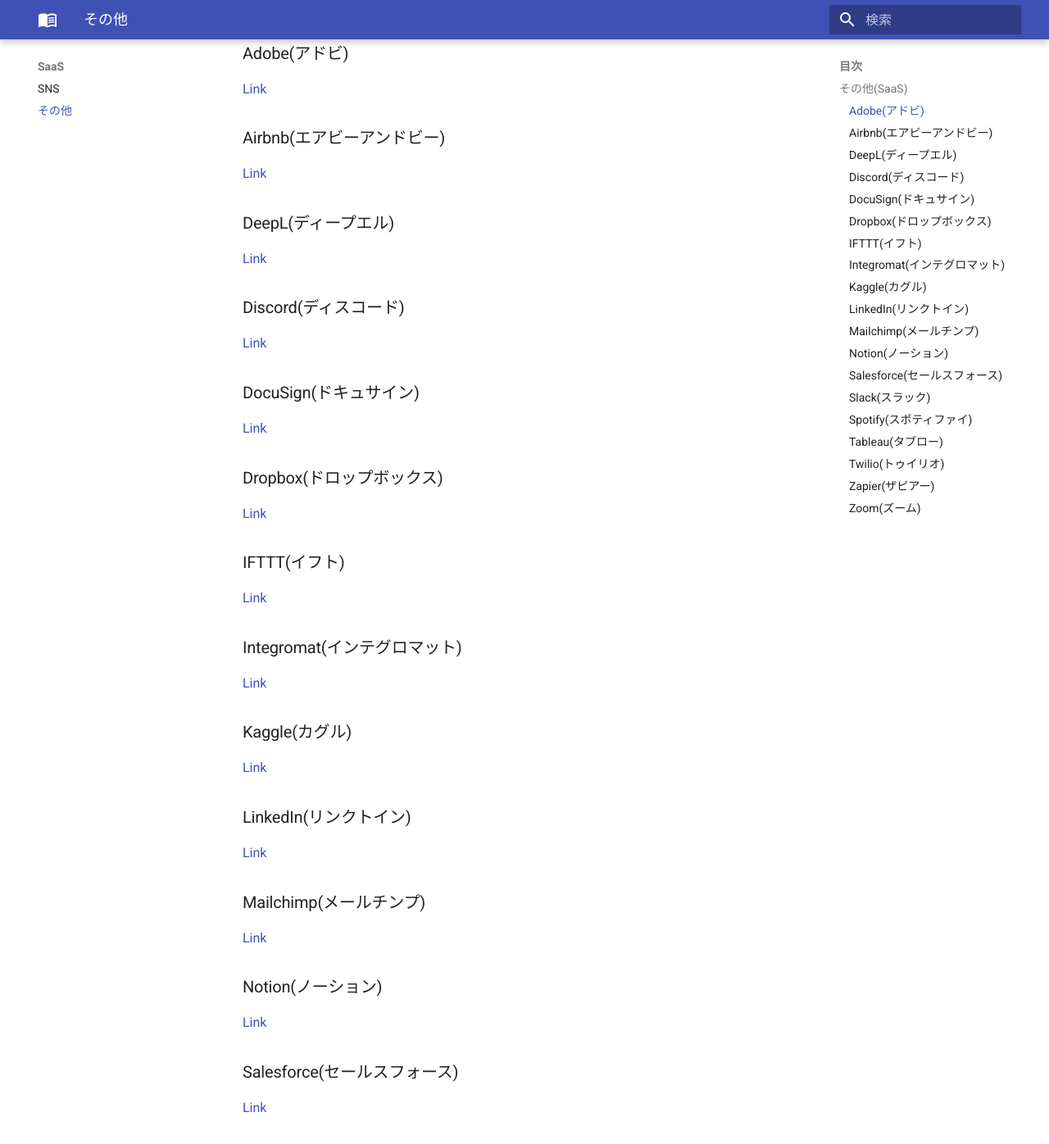
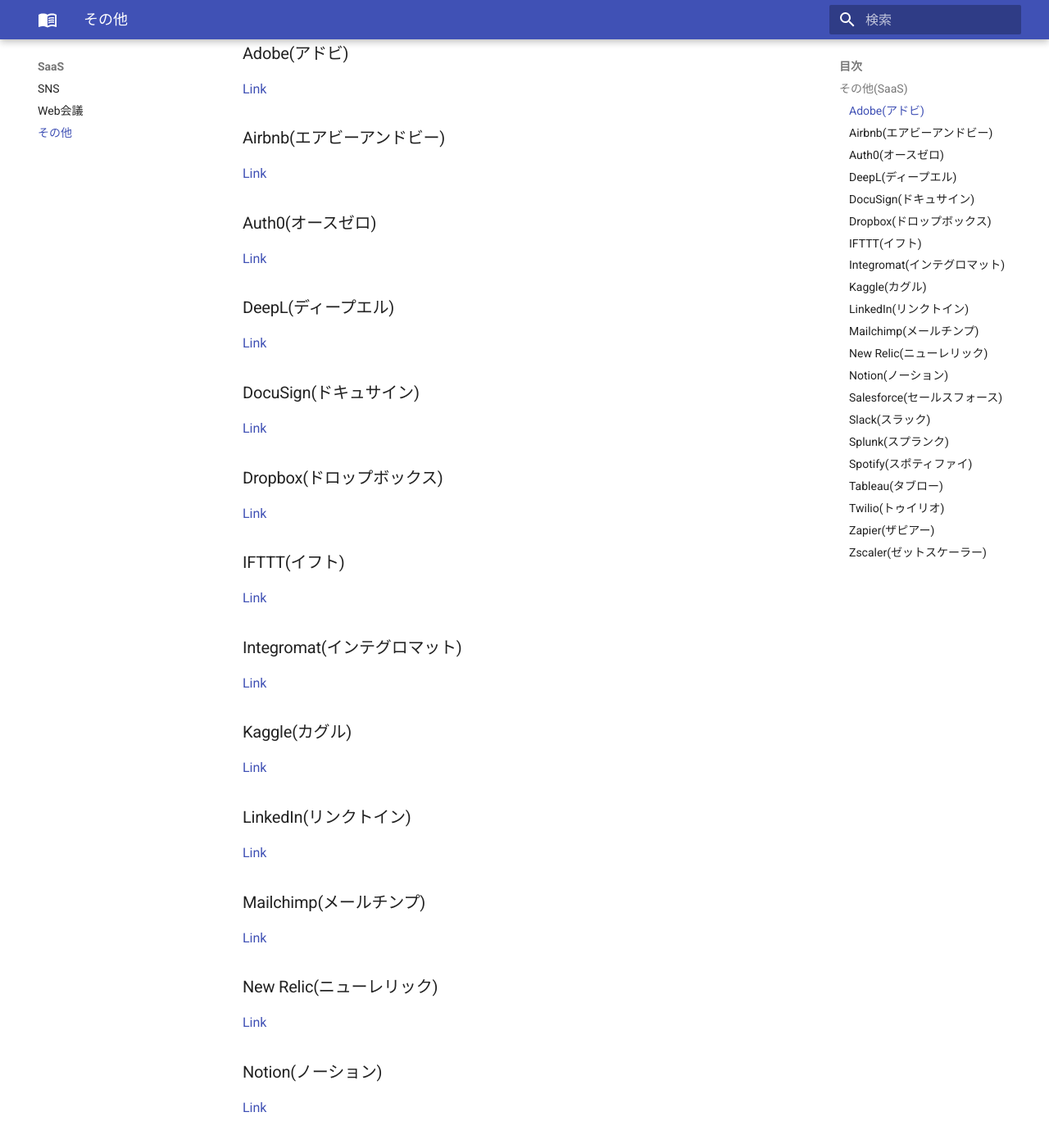
Before and after one commit to doara-developer/pronunciation-dict, an MkDocs documentation site: the page built from docs/saas/other.md, in a window 1280 px wide and 1400 px high, scrolled down 229 px. Shown: the top 1396 px of the window at 82% size. Built offline with MkDocs 1.6.1 and Material for MkDocs 9.7.7, drawn with Linux system fonts in a browser that asks for light colours; some of the changed text lies outside the part shown.

Commit message:
Update document

```diff
--- a/docs/saas/other.md
+++ b/docs/saas/other.md
@@ -8,13 +8,13 @@
 
 [Link](https://www.airbnb.jp/)
 
+### Auth0(オースゼロ)
+
+[Link](https://auth0.com/jp)
+
 ### DeepL(ディープエル)
 
 [Link](https://www.deepl.com/translator)
-
-### Discord(ディスコード)
-
-[Link](https://discord.com/)
 
 ### DocuSign(ドキュサイン)
 
@@ -44,6 +44,10 @@
 
 [Link](https://mailchimp.com/)
 
+### New Relic(ニューレリック)
+
+[Link](https://newrelic.com/jp)
+
 ### Notion(ノーション)
 
 [Link](https://www.notion.so/product?fredir=1)
@@ -55,6 +59,10 @@
 ### Slack(スラック)
 
 [Link](https://slack.com/intl/ja-jp/)
+
+### Splunk(スプランク)
+
+[Link](https://www.splunk.com/ja_jp)
 
 ### Spotify(スポティファイ)
 
@@ -72,6 +80,6 @@
 
 [Link](https://zapier.com/)
 
-### Zoom(ズーム)
+### Zscaler(ゼットスケーラー)
 
-[Link](https://explore.zoom.us/ja/products/meetings/)
+[Link](https://www.zscaler.jp/)
--- a/mkdocs.yml
+++ b/mkdocs.yml
@@ -39,6 +39,7 @@
       - Python: library/python.md
     - SaaS:
       - SNS: saas/sns.md
+      - Web会議: saas/web_meeting.md
       - その他: saas/other.md
 
 markdown_extensions:
```
Also changed, not shown: docs/development/text_editor.md (+4 -0 lines), docs/library/javascript.md (+4 -0 lines), docs/saas/web_meeting.md (added, +13 -0 lines).
